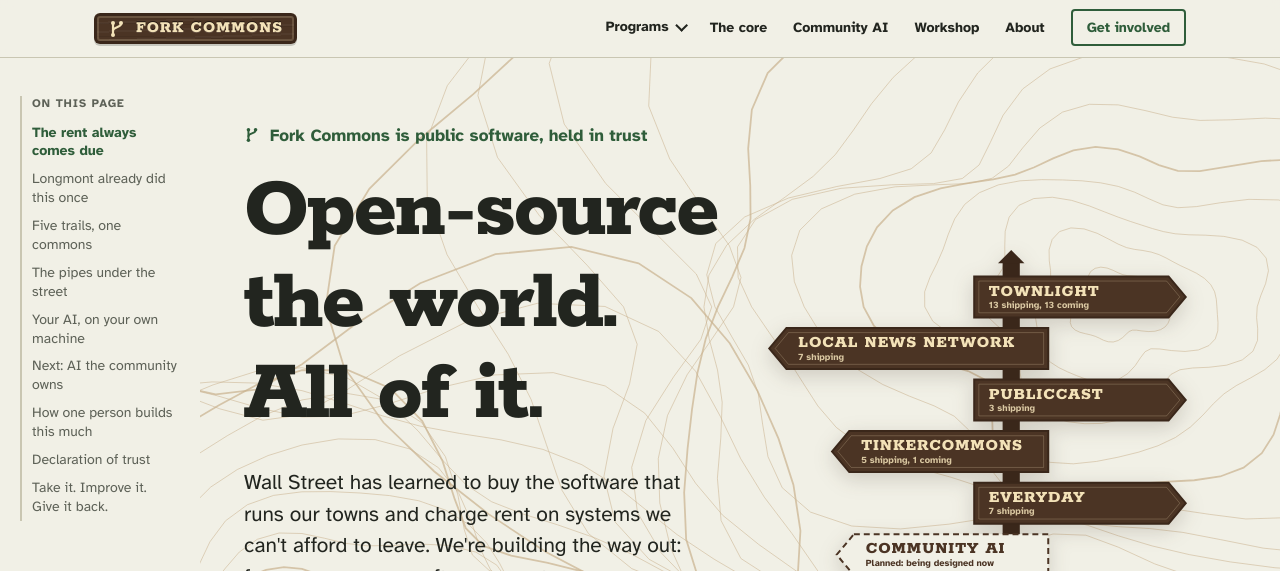
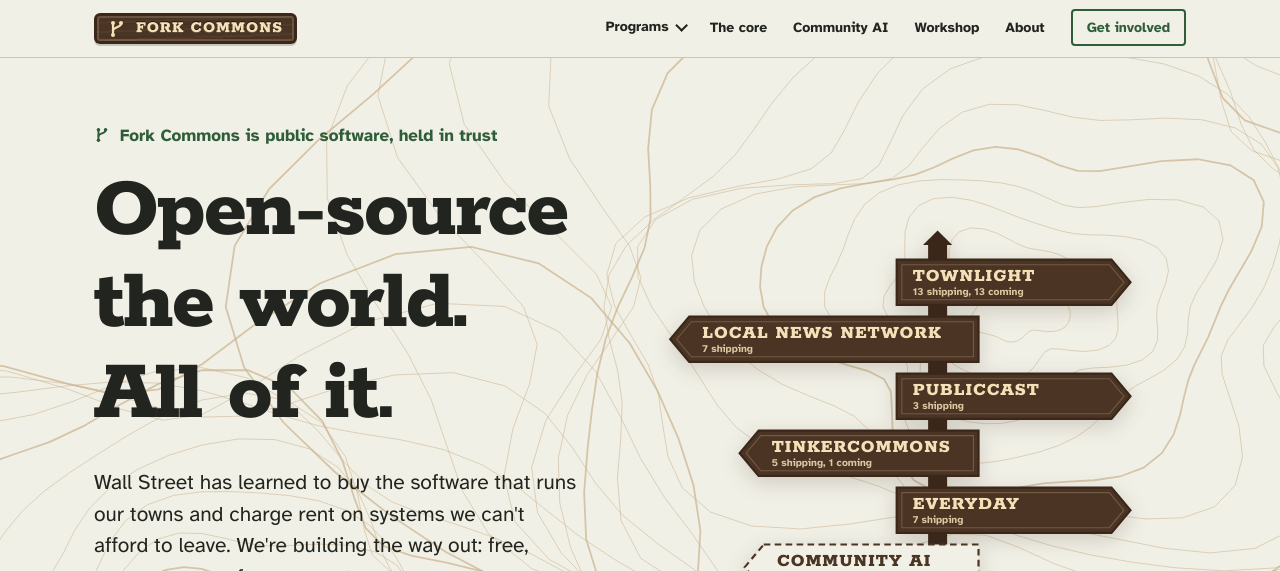
Before and after one commit to forkcommons/forkcommons.org, a plain HTML site: page index.html in a window 1280 px wide. Shown: the top 571 px of the page. Drawn offline with Linux system fonts and the light colour scheme.

Commit message:
Rail TOC: wide screens only, no page shift

```diff
--- a/styles.css
+++ b/styles.css
@@ -487,9 +487,7 @@ p { margin: 0; max-width: 64ch; }
 
 .rail-toc { display: none; }
 
-@media (min-width: 1200px) {
-  /* Reserve a left margin column for the rail so it never covers text. */
-  body.has-rail main { padding-left: 200px; }
+@media (min-width: 1600px) {
   .rail-toc {
     display: block;
     position: fixed;
@@ -502,7 +500,8 @@ p { margin: 0; max-width: 64ch; }
     font-size: var(--s-1);
     line-height: 1.35;
     border-left: 2px solid var(--rule);
-    padding-left: 10px;
+    background: var(--paper);
+    padding: 10px 10px 10px 12px;
     z-index: 5;
   }
   .rail-toc .rt-title {
```
